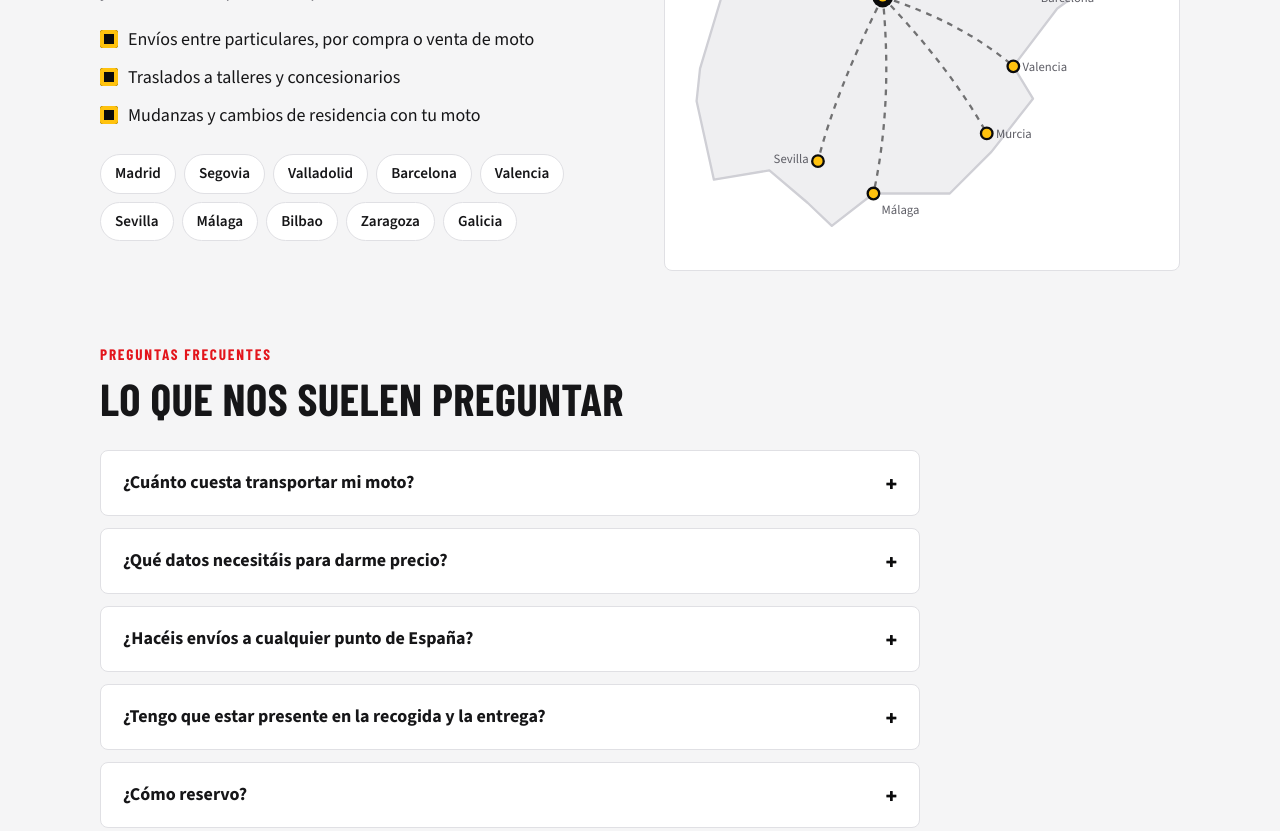
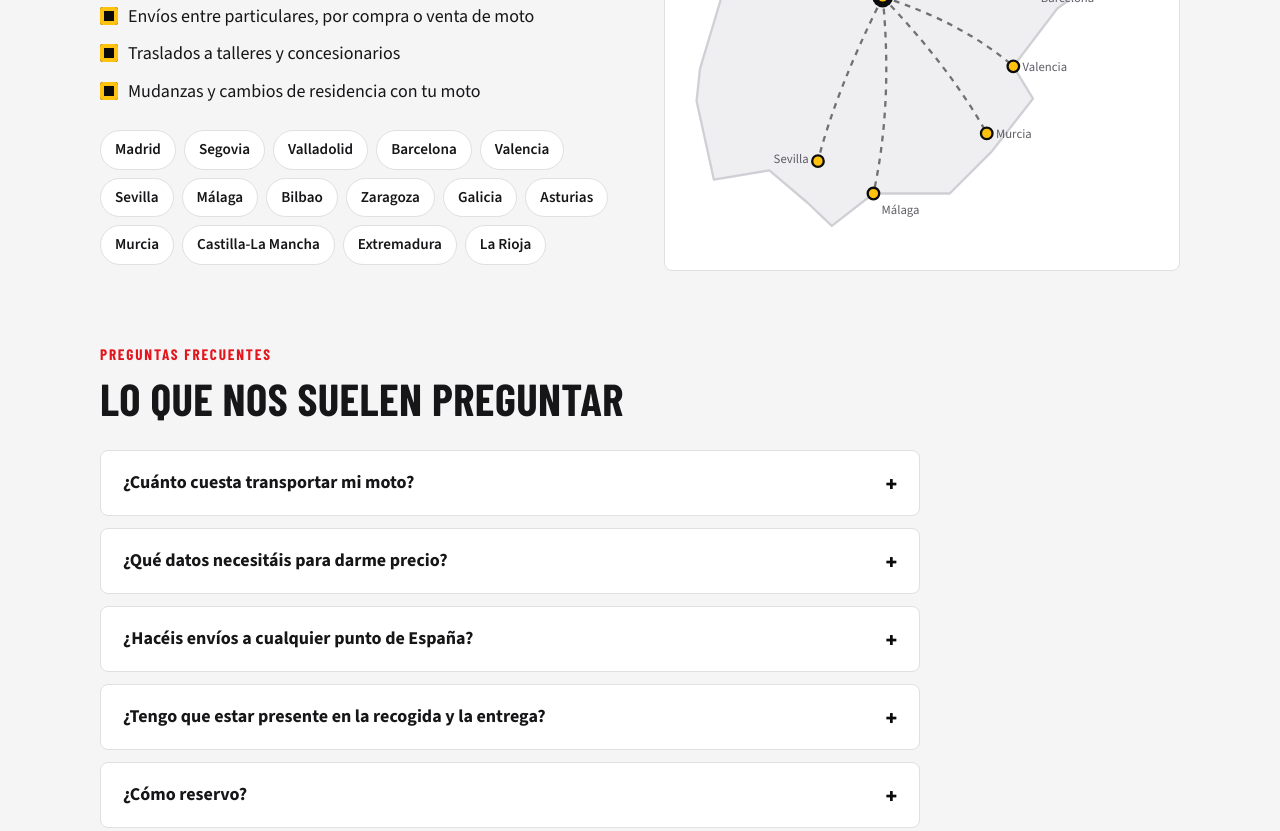
Before and after one commit to motoenrutaspain/motoenrutaspain.github.io, a plain HTML site: page index.html in a window 1280 px wide. Shown: the part 5438-6269 px from the top of the page. Drawn offline with nearby package versions, Linux system fonts and the light colour scheme; a web font is replaced by a local one.

Commit message:
Add Asturias and Murcia to navigation links

```diff
--- a/index.html
+++ b/index.html
@@ -372,7 +372,7 @@ footer nav{display:flex;gap:18px;flex-wrap:wrap}
           <li>Traslados a talleres y concesionarios</li>
           <li>Mudanzas y cambios de residencia con tu moto</li>
         </ul>
-        <nav class="zonas-lista" aria-label="Zonas donde trabajamos"><a href="transporte-motos-madrid.html">Madrid</a><a href="transporte-motos-segovia.html">Segovia</a><a href="transporte-motos-valladolid.html">Valladolid</a><a href="transporte-motos-barcelona.html">Barcelona</a><a href="transporte-motos-valencia.html">Valencia</a><a href="transporte-motos-sevilla.html">Sevilla</a><a href="transporte-motos-malaga.html">Málaga</a><a href="transporte-motos-bilbao.html">Bilbao</a><a href="transporte-motos-zaragoza.html">Zaragoza</a><a href="transporte-motos-galicia.html">Galicia</a></nav>
+        <nav class="zonas-lista" aria-label="Zonas donde trabajamos"><a href="transporte-motos-madrid.html">Madrid</a><a href="transporte-motos-segovia.html">Segovia</a><a href="transporte-motos-valladolid.html">Valladolid</a><a href="transporte-motos-barcelona.html">Barcelona</a><a href="transporte-motos-valencia.html">Valencia</a><a href="transporte-motos-sevilla.html">Sevilla</a><a href="transporte-motos-malaga.html">Málaga</a><a href="transporte-motos-bilbao.html">Bilbao</a><a href="transporte-motos-zaragoza.html">Zaragoza</a><a href="transporte-motos-galicia.html">Galicia</a><a href="transporte-motos-asturias.html">Asturias</a><a href="transporte-motos-murcia.html">Murcia</a><a href="transporte-motos-castilla-la-mancha.html">Castilla-La Mancha</a><a href="transporte-motos-extremadura.html">Extremadura</a><a href="transporte-motos-la-rioja.html">La Rioja</a></nav>
       </div>
       <div class="mapa">
         <svg viewBox="-10 -10 410 340" role="img" aria-label="Mapa de rutas desde Segovia a las principales ciudades de España">
```
